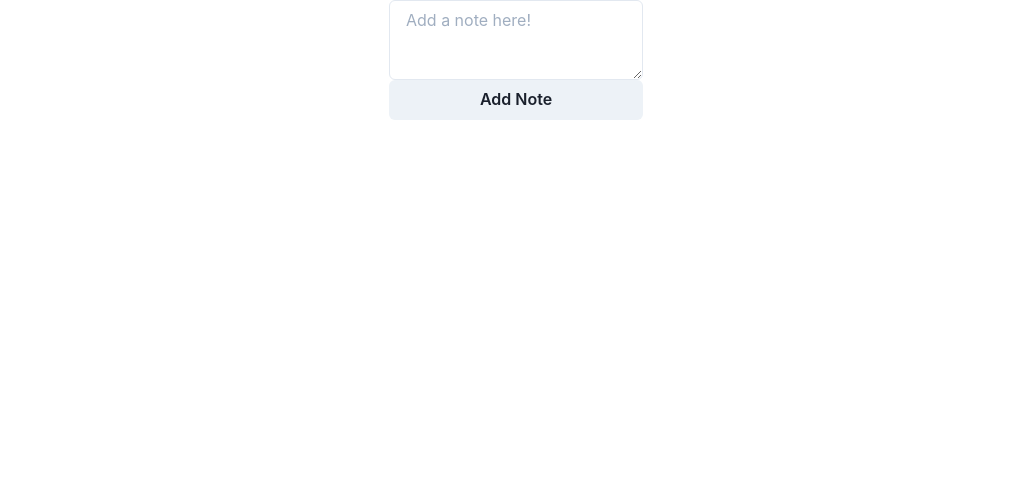
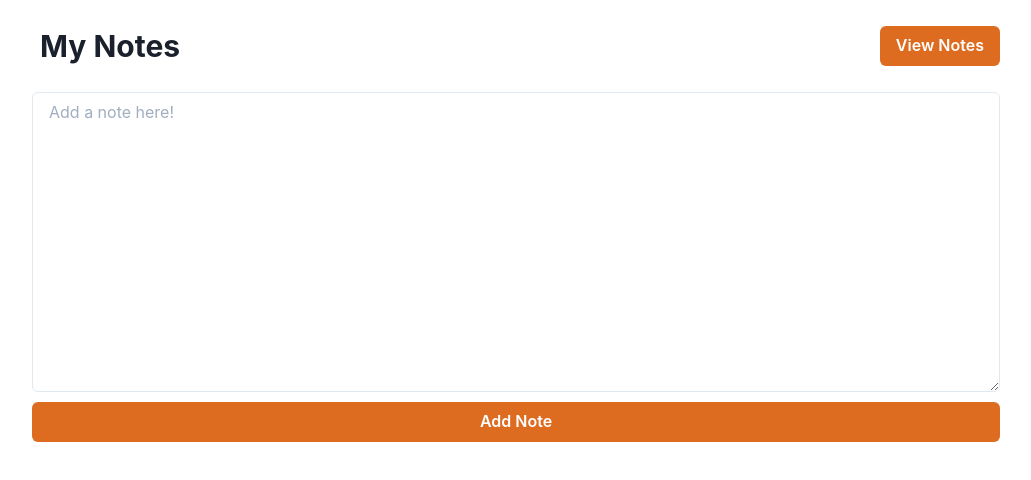
Before and after one commit to Mito6211/notes, a React (Create React App) app: page / in a window 1280 px wide. Shown: the top 480 px of the page, without its empty margins (124-1155 px from the left). Built offline with nearby package versions, Linux system fonts and the light colour scheme.

Commit message:
Added navbar, styling improvements

```diff
--- a/src/App.js
+++ b/src/App.js
@@ -1,5 +1,14 @@
 import React, { useState, useEffect } from "react";
-import { Container, Flex, Text, Box, Button, Textarea } from "@chakra-ui/react";
+import {
+  Container,
+  Flex,
+  Text,
+  Box,
+  Button,
+  Textarea,
+  Heading,
+  Spacer,
+} from "@chakra-ui/react";
 
 export default function App() {
   const [note, setNote] = useState(localStorage.getItem("note") || "");
@@ -13,9 +22,17 @@ export default function App() {
   }, [note, allNotes]);
 
   return (
-    <Container centerContent maxW="1000px">
+    <Container maxW="1000px">
+      <Flex justify="center" align="center" my="20px">
+        <Box p="2">
+          <Heading size="lg">My Notes</Heading>
+        </Box>
+        <Spacer />
+        <Button colorScheme="orange">View Notes</Button>
+      </Flex>
       <Flex direction="column">
         <Textarea
+          minH="300px"
           placeholder="Add a note here!"
           name="note"
           value={note}
@@ -26,6 +43,8 @@ export default function App() {
             setAllNotes((prev) => [...prev, note]);
             setNote("");
           }}
+          colorScheme="orange"
+          my="10px"
         >
           Add Note
         </Button>
```
